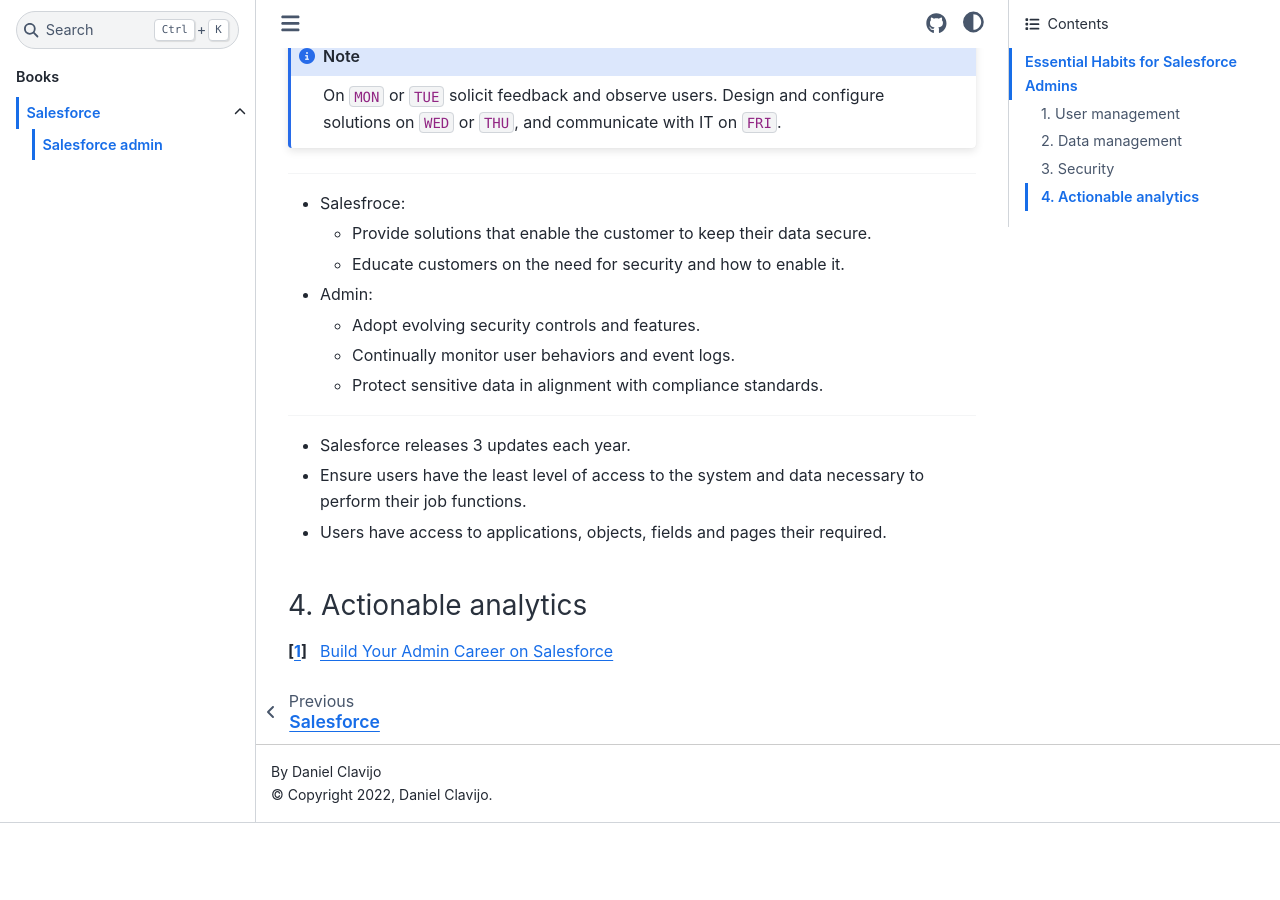
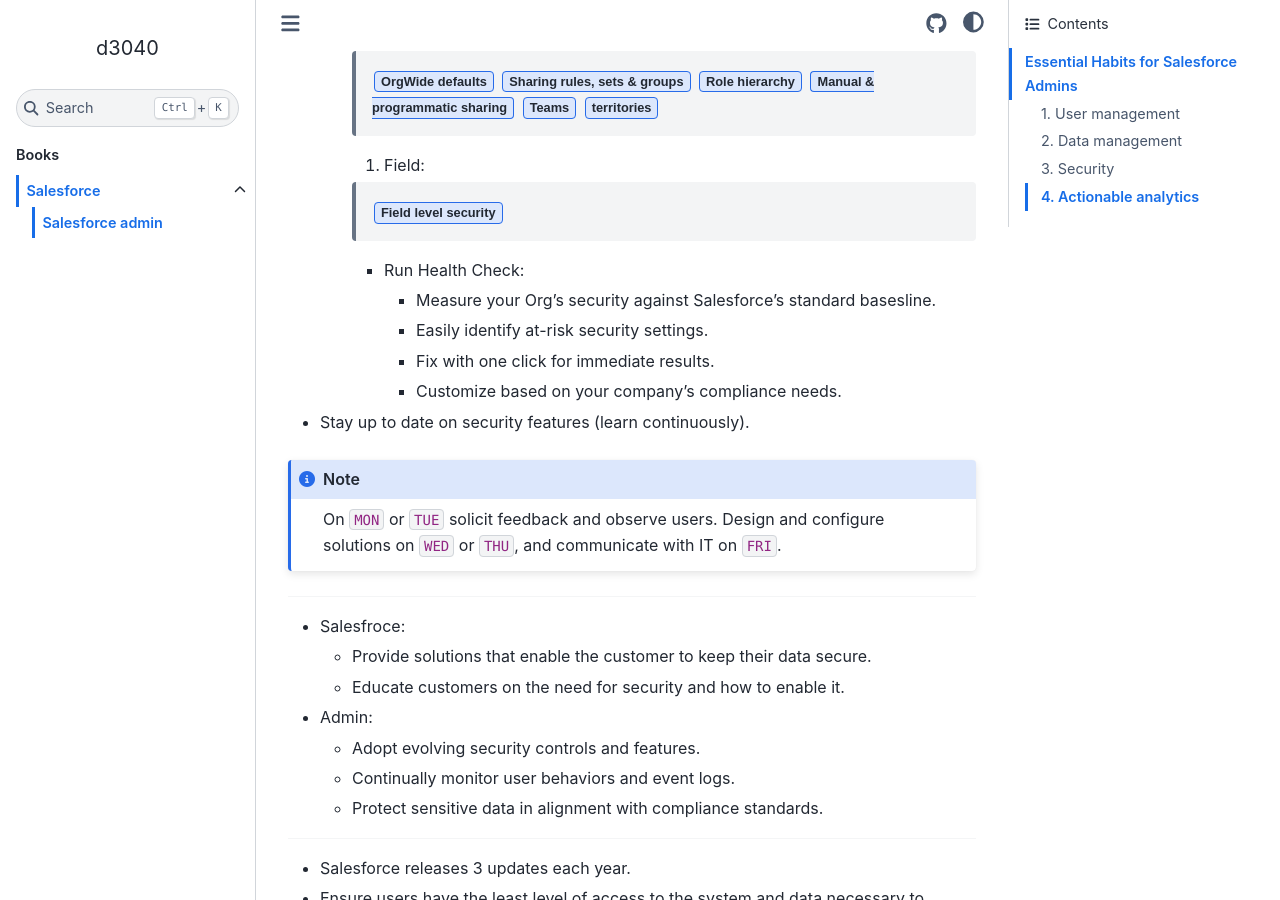
Before and after one commit to d3040/the_beavers_hut, a Sphinx documentation site: the page built from docs/source/salesforce/salesforce_admin.rst, in a window 1280 px wide and 900 px high, scrolled down 2420 px. Built offline with Sphinx 7.4.7 and the Sphinx Book theme 1.1.4, drawn with Linux system fonts in a browser that asks for light colours; before the commit the page ends 3243 px from its top, so only the background shows below that.

Commit message:
initial commit

```diff
--- a/docs/source/salesforce/salesforce_admin.rst
+++ b/docs/source/salesforce/salesforce_admin.rst
@@ -89,10 +89,21 @@
 
       Compile access related notes each week and organize them according this 4 layers.
 
-    #. Organization: :guilabel:`Single sign-on`, :guilabel:`Multi-factor authentication` :guilabel:`Password policies` :guilabel:`Certificate & key management`
-    #. Persona: :guilabel:`Profile` :guilabel:`Permission sets` :guilabel:`Permission set groups` :guilabel:`IP restrictions & login hours`
-    #. Record: :guilabel:`OrgWide defaults` :guilabel:`Sharing rules, sets & groups` :guilabel:`Role hierarchy` :guilabel:`Manual & programmatic sharing` :guilabel:`Teams` :guilabel:`territories`
-    #. Field: :guilabel:`Field level security`
+    #. Organization:
+      :guilabel:`Single sign-on`, :guilabel:`Multi-factor authentication` :guilabel:`Password policies` :guilabel:`Certificate & key management`
+    #. Persona:
+      :guilabel:`Profile` :guilabel:`Permission sets` :guilabel:`Permission set groups` :guilabel:`IP restrictions & login hours`
+    #. Record:
+      :guilabel:`OrgWide defaults` :guilabel:`Sharing rules, sets & groups` :guilabel:`Role hierarchy` :guilabel:`Manual & programmatic sharing` :guilabel:`Teams` :guilabel:`territories`
+    #. Field:
+      :guilabel:`Field level security`
+
+    - Run Health Check:
+
+      - Measure your Org's security against Salesforce's standard basesline.
+      - Easily identify at-risk security settings.
+      - Fix with one click for immediate results.
+      - Customize based on your company's compliance needs.
 
 - Stay up to date on security features (learn continuously).
 
```
